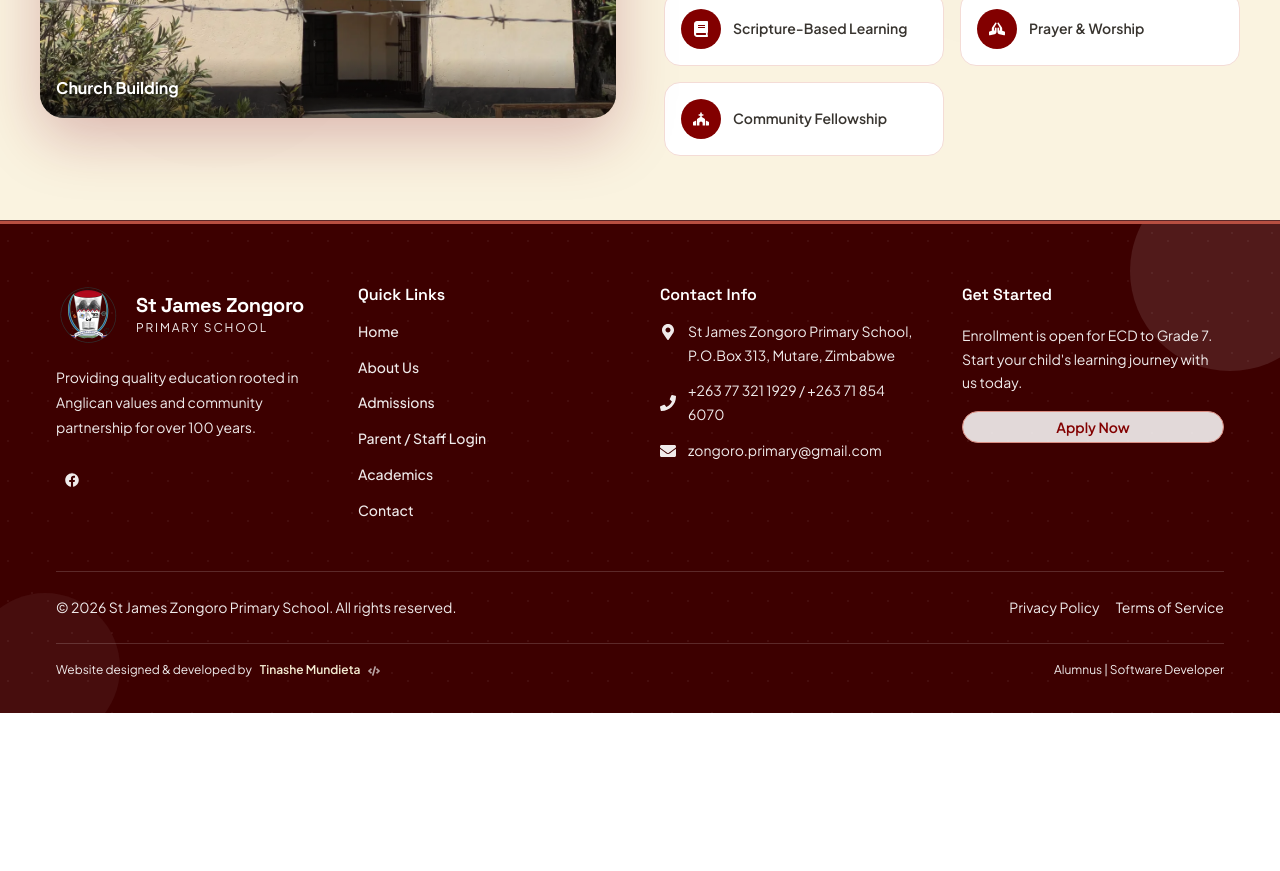
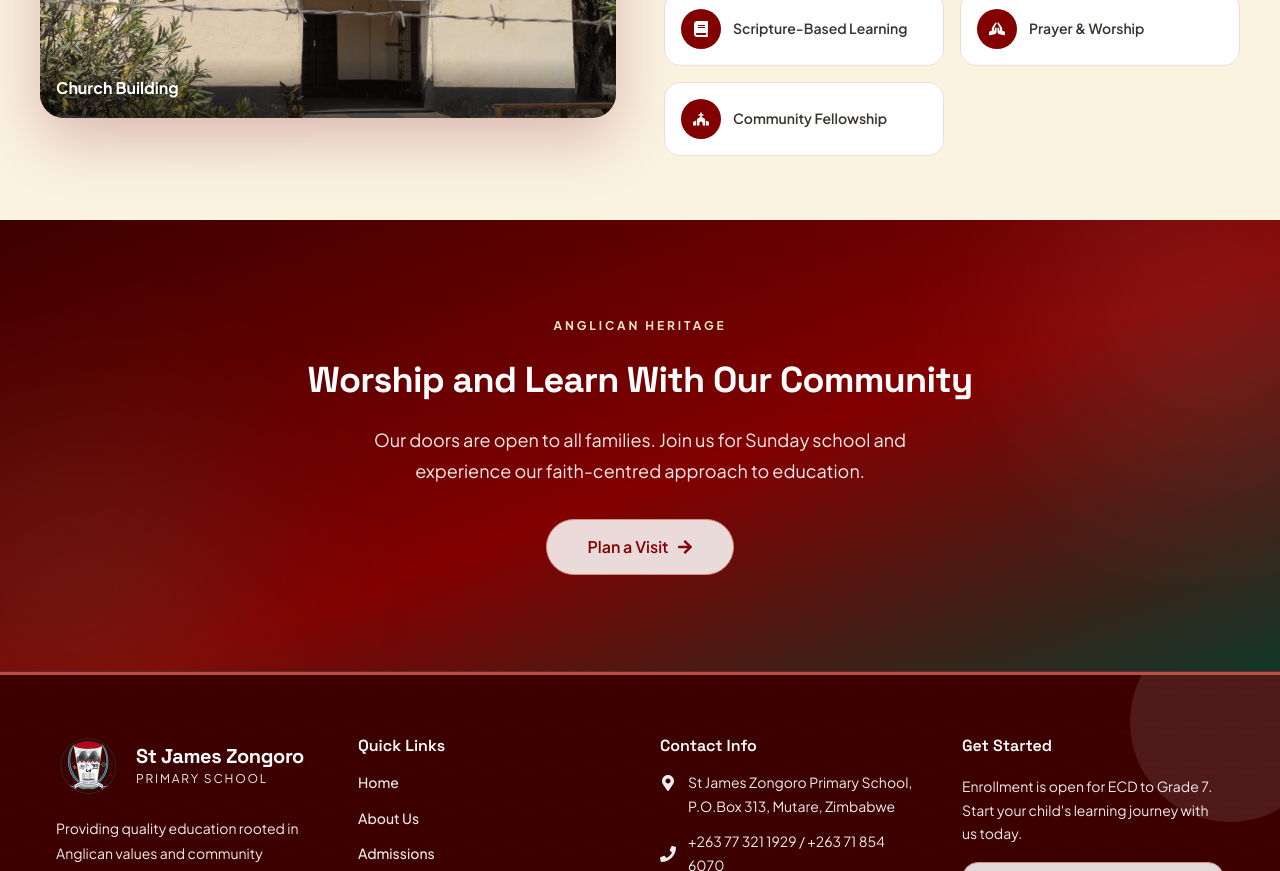
Before and after one commit to Tinashe623/ZONGORO-PRIMARY, a React (Vite) app: page /church in a window 1280 px wide. Shown: the part 1540-2411 px from the top of the page. Before the commit the page ends 2253 px from the top, so only its background shows below. Built offline with nearby package versions, Linux system fonts and the light colour scheme; no server answers.

Commit message:
feat(cta): wire CTABanner and BackToTop across pages with modernized styling

```diff
--- a/src/components/layout/Layout.tsx
+++ b/src/components/layout/Layout.tsx
@@ -6,6 +6,7 @@ import Navbar from './Navbar';
 import Footer from './Footer';
 import ScrollProgress from '../ui/ScrollProgress';
 import WhatsAppButton from '../ui/WhatsAppButton';
+import BackToTop from '../ui/BackToTop';
 import { getPageMeta } from '../../lib/seo';
 
 interface LayoutProps {
@@ -58,6 +59,7 @@ const Layout = ({ children }: LayoutProps) => {
       </Box>
       <Footer />
       <WhatsAppButton />
+      <BackToTop />
     </Box>
   );
 };
--- a/src/components/ui/CTABanner.tsx
+++ b/src/components/ui/CTABanner.tsx
@@ -1,119 +1,161 @@
-import { Box, Heading, Text, Button, VStack } from '@chakra-ui/react';
+import { Box, Heading, Text, Button, VStack, Flex } from '@chakra-ui/react';
 import { Link as RouterLink } from 'react-router-dom';
 import { motion } from 'framer-motion';
+import { FaArrowRight } from 'react-icons/fa';
+import Reveal from './Reveal';
+import EnrollButton from './EnrollButton';
 
 const MotionBox = motion(Box);
 
 interface CTABannerProps {
+  eyebrow?: string;
   title: string;
   subtitle?: string;
   buttonText?: string;
   buttonLink?: string;
+  enroll?: boolean;
+  secondaryText?: string;
+  secondaryLink?: string;
 }
 
-const CTABanner = ({ title, subtitle, buttonText = 'Contact Us', buttonLink = '/contact' }: CTABannerProps) => {
-  const isHashLink = buttonLink?.startsWith('#');
+const CTABanner = ({
+  eyebrow,
+  title,
+  subtitle,
+  buttonText = 'Contact Us',
+  buttonLink = '/contact',
+  enroll = false,
+  secondaryText,
+  secondaryLink,
+}: CTABannerProps) => {
+  const isHashLink = buttonLink.startsWith('#');
 
-  const handleClick = () => {
+  const handleHashClick = () => {
     if (isHashLink) {
-      const sectionId = buttonLink.slice(1);
-      window.location.href = '/#' + sectionId;
+      window.location.href = '/#' + buttonLink.slice(1);
     }
   };
 
   return (
-    <Box position="relative" overflow="hidden" bg="maroon.500" py={20} px={4}>
-      {/* Decorative Orbs */}
+    <Box
+      position="relative"
+      overflow="hidden"
+      bgGradient="linear(160deg, maroon.800 0%, maroon.500 55%, forest.800 100%)"
+      py={{ base: 16, md: 24 }}
+      px={4}
+    >
       <MotionBox
         position="absolute"
-        top="-50px"
-        right="-50px"
-        w="200px"
-        h="200px"
+        top="-60px"
+        right="-60px"
+        w="280px"
+        h="280px"
         borderRadius="full"
-        bg="rgba(255,255,255,0.05)"
-        animate={{
-          scale: [1, 1.1, 1],
-          rotate: [0, 10, 0]
-        }}
-        transition={{ duration: 8, repeat: Infinity }}
+        bg="cream.100"
+        opacity={0.1}
+        filter="blur(90px)"
+        animate={{ scale: [1, 1.12, 1], rotate: [0, 12, 0] }}
+        transition={{ duration: 9, repeat: Infinity }}
       />
       <MotionBox
         position="absolute"
         bottom="-80px"
         left="-80px"
-        w="300px"
-        h="300px"
+        w="320px"
+        h="320px"
         borderRadius="full"
-        bg="rgba(45,106,79,0.05)"
-        animate={{
-          scale: [1.1, 1, 1.1],
-          rotate: [0, -15, 0]
-        }}
-        transition={{ duration: 10, repeat: Infinity }}
+        bg="forest.400"
+        opacity={0.14}
+        filter="blur(100px)"
+        animate={{ scale: [1.1, 1, 1.1], rotate: [0, -14, 0] }}
+        transition={{ duration: 11, repeat: Infinity }}
       />
 
-      <Box maxW="800px" mx="auto" position="relative" zIndex={1} textAlign="center">
+      <Box maxW="820px" mx="auto" position="relative" zIndex={1} textAlign="center">
+        <Reveal>
           <VStack spacing={6}>
+            {eyebrow && (
+              <Text
+                fontSize="xs"
+                fontWeight="700"
+                letterSpacing="0.24em"
+                textTransform="uppercase"
+                color="cream.200"
+              >
+                {eyebrow}
+              </Text>
+            )}
             <Heading
-            fontSize={{ base: "xl", md: "2xl", lg: "4xl" }}
+              fontSize={{ base: '2xl', md: '3xl', lg: '4xl' }}
               color="onAccent"
-            fontWeight="700"
-            lineHeight="1.2"
+              fontWeight="800"
+              letterSpacing="-0.02em"
+              lineHeight="1.15"
             >
               {title}
             </Heading>
             {subtitle && (
               <Text
-              fontSize="lg"
+                fontSize={{ base: 'md', md: 'lg' }}
                 color="whiteAlpha.900"
-              maxW="600px"
+                maxW="620px"
                 lineHeight="1.7"
               >
                 {subtitle}
               </Text>
             )}
-          {isHashLink ? (
-            <Button
-              as={RouterLink}
-              to="/"
-              onClick={handleClick}
-              bg="forest.500"
-              color="onAccent"
+            <Flex
+              direction={{ base: 'column', sm: 'row' }}
+              gap={3}
+              pt={2}
+              w={{ base: '100%', sm: 'auto' }}
+              justify="center"
+            >
+              {enroll ? (
+                <EnrollButton
+                  variant="secondary"
                   size="lg"
                   px={10}
-              fontWeight="600"
-              borderRadius="full"
-              _hover={{
-                bg: 'forest.600',
-                transform: 'translateY(-2px)',
-                boxShadow: '0 10px 30px rgba(45,106,79,0.35)'
-              }}
-              transition="all 0.3s ease"
+                  rightIcon={<FaArrowRight />}
                 >
                   {buttonText}
-            </Button>
+                </EnrollButton>
               ) : (
                 <Button
-              as={RouterLink}
-              to={buttonLink}
-              bg="forest.500"
-              color="onAccent"
+                  as={isHashLink ? 'a' : RouterLink}
+                  {...(!isHashLink ? { to: buttonLink } : {})}
+                  onClick={handleHashClick}
+                  variant="secondary"
                   size="lg"
                   px={10}
-              fontWeight="600"
-              borderRadius="full"
-              _hover={{
-                bg: 'forest.600',
-                transform: 'translateY(-2px)',
-                boxShadow: '0 10px 30px rgba(45,106,79,0.35)'
-              }}
-              transition="all 0.3s ease"
+                  rightIcon={<FaArrowRight />}
                 >
                   {buttonText}
                 </Button>
               )}
+              {secondaryText && secondaryLink && (
+                <Button
+                  as={secondaryLink.startsWith('#') ? 'a' : RouterLink}
+                  {...(!secondaryLink.startsWith('#') ? { to: secondaryLink } : {})}
+                  onClick={() => {
+                    if (secondaryLink.startsWith('#')) {
+                      window.location.href = '/#' + secondaryLink.slice(1);
+                    }
+                  }}
+                  variant="outline"
+                  size="lg"
+                  px={10}
+                  borderWidth="2px"
+                  borderColor="whiteAlpha.400"
+                  color="onAccent"
+                  _hover={{ bg: 'whiteAlpha.200', borderColor: 'onAccent', transform: 'translateY(-2px)' }}
+                >
+                  {secondaryText}
+                </Button>
+              )}
+            </Flex>
           </VStack>
+        </Reveal>
       </Box>
     </Box>
   );
--- a/src/pages/ChurchPage.tsx
+++ b/src/pages/ChurchPage.tsx
@@ -11,6 +11,7 @@ import {
 } from '@chakra-ui/react';
 import { FaCross, FaHeart, FaBook, FaPrayingHands, FaChurch, FaPlaceOfWorship } from 'react-icons/fa';
 import PageHero from '../components/ui/PageHero';
+import CTABanner from '../components/ui/CTABanner';
 
 const churchValues = [
   { icon: FaCross, text: 'Faith & Trust in God' },
@@ -94,7 +95,7 @@ const ChurchPage = () => {
                   boxShadow="0 4px 20px rgba(0,0,0,0.15)"
                 >
                   <Flex align="center" gap={3}>
-                    <Icon as={FaPlaceOfWorship} color="maroon.500" fontSize="xl" />
+                    <Icon as={FaPlaceOfWorship} color="brand" fontSize="xl" />
                     <Box>
                       <Text fontWeight="700" fontSize="sm" color="gray.800">St James Anglican Church</Text>
                       <Text fontSize="xs" color="gray.500">Zongoro</Text>
@@ -104,7 +105,7 @@ const ChurchPage = () => {
               </Box>
 
               <VStack align="start" spacing={6}>
-                <Heading size="xl" color="maroon.600" fontWeight="800">
+                <Heading size="xl" color="brandStrong" fontWeight="800">
                   Our Christian Foundation
                 </Heading>
                 <Box w="80px" h="3px" bg="maroon.500" borderRadius="full" />
@@ -140,7 +141,7 @@ const ChurchPage = () => {
                       objectFit="contain"
                     />
                     <Box flex={1}>
-                      <Text fontWeight="800" color="maroon.600" fontSize="xl" mb={2}>Responsible Authority</Text>
+                      <Text fontWeight="800" color="brandStrong" fontSize="xl" mb={2}>Responsible Authority</Text>
                       <Text color="gray.600" fontSize="md" lineHeight="1.8">
                         St James Zongoro Primary School is governed by the Anglican Diocese of Manicaland,
                         under the guidance of the Church. Our Christian values are embedded in
@@ -197,7 +198,7 @@ const ChurchPage = () => {
               </Box>
 
               <VStack align="start" spacing={6}>
-                <Heading size="xl" color="maroon.600" fontWeight="800">
+                <Heading size="xl" color="brandStrong" fontWeight="800">
                   Our Church Values
                 </Heading>
                 <Box w="80px" h="3px" bg="maroon.500" borderRadius="full" />
@@ -273,6 +274,13 @@ const ChurchPage = () => {
 </SimpleGrid>
         </Box>
       </Box>
+      <CTABanner
+        eyebrow="Anglican Heritage"
+        title="Worship and Learn With Our Community"
+        subtitle="Our doors are open to all families. Join us for Sunday school and experience our faith-centred approach to education."
+        buttonText="Plan a Visit"
+        buttonLink="/contact"
+      />
     </Box>
   );
 };
--- a/src/pages/StaffPage.tsx
+++ b/src/pages/StaffPage.tsx
@@ -2,6 +2,7 @@ import { useEffect } from 'react';
 import { Box } from '@chakra-ui/react';
 import PageHero from '../components/ui/PageHero';
 import StaffLeadership from '../components/sections/StaffLeadership';
+import CTABanner from '../components/ui/CTABanner';
 
 const StaffPage = () => {
   useEffect(() => {
@@ -17,6 +18,13 @@ const StaffPage = () => {
         imageAlt="The headmaster in his office"
       />
       <StaffLeadership />
+      <CTABanner
+        eyebrow="Join Our Team"
+        title="Be Part of Something Meaningful"
+        subtitle="We're always looking for passionate educators. Reach out to learn about opportunities at St James Zongoro."
+        buttonText="Get in Touch"
+        buttonLink="/contact"
+      />
     </Box>
   );
 };
```
Also changed, not shown: src/components/ui/BackToTop.tsx (+8 -7 lines), src/pages/ActivitiesPage.tsx (+11 -32 lines), src/pages/AdmissionsPage.tsx (+11 -1 lines), src/pages/BoardingPage.tsx (+13 -5 lines), src/pages/CommunityPage.tsx (+11 -3 lines). Lines whose indentation alone changed are shown as unchanged.
